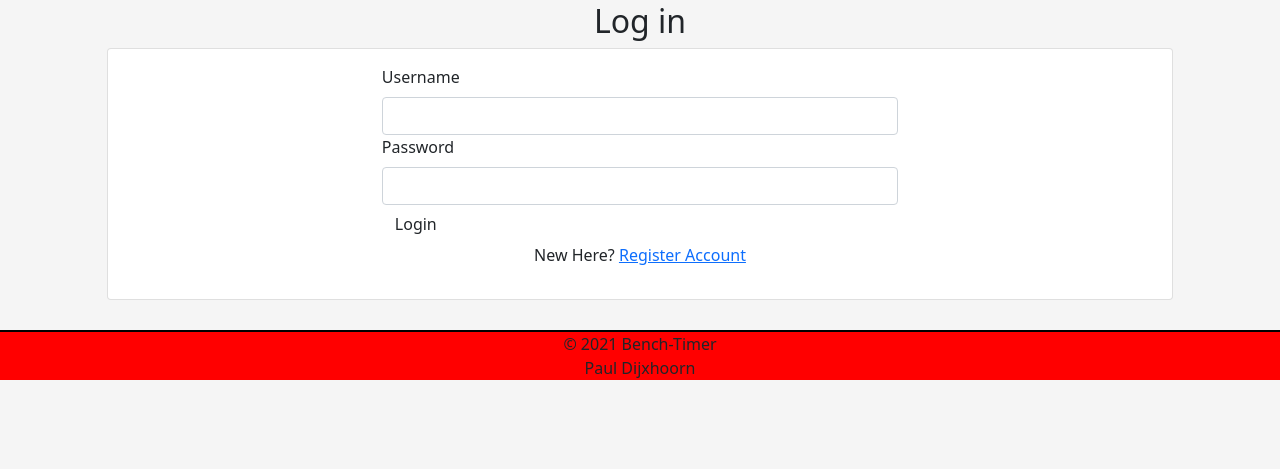
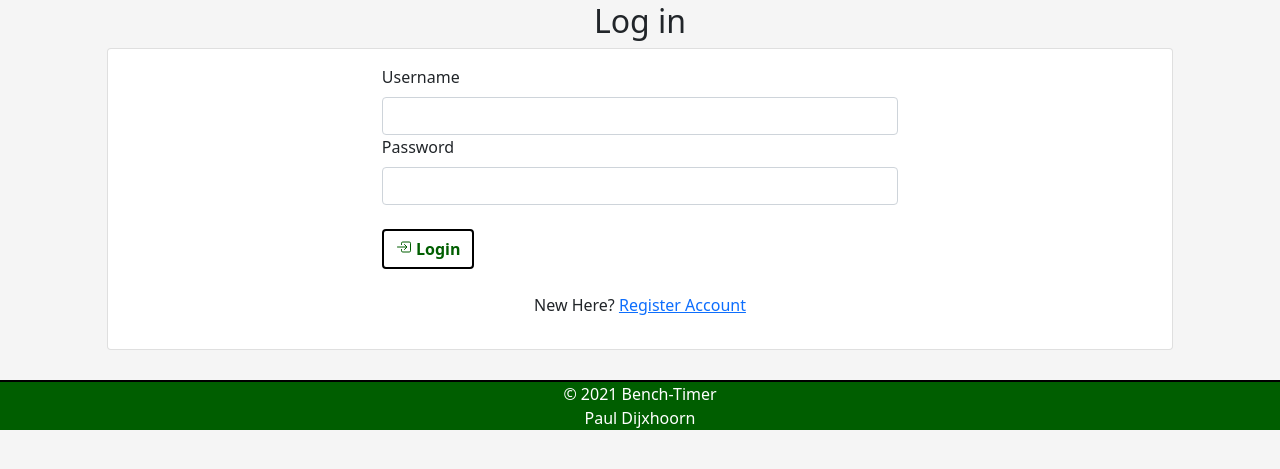
Before and after one commit to pjdijxhoorn/Bench-Timer, a Flask app: page /login in a window 1280 px wide. Shown: the part 158-627 px from the top of the page. Run offline with Flask 2, Linux system fonts and the light colour scheme; some libraries are stand-ins or nearby versions.

Commit message:
added login functionality

```diff
--- a/app.py
+++ b/app.py
@@ -67,8 +67,32 @@ def register():
 
 @app.route("/login", methods=["GET", "POST"])
 def login():
+    if request.method == "POST":
+        # check if username exists
+        existing_user = mongo.db.users.find_one(
+            {"username": request.form.get("username").lower()})
+
+        if existing_user:
+            # does password match user input
+            if check_password_hash(
+                    existing_user["password"], request.form.get("password")):
+                    session["user"] = request.form.get("username").lower()
+                    flash("Welcome, {}".format(
+                        request.form.get("username")))
+
+            else:
+                # invalid password match
+                flash("Incorrect Username and/or Password")
+                return redirect(url_for("login"))
+
+        else:
+            # username doesn't exist
+            flash("Incorrect Username and/or Password")
+            return redirect(url_for("login"))
 
     return render_template("login.html")
+
+
 
 
 if __name__ == "__main__":
--- a/static/css/style.css
+++ b/static/css/style.css
@@ -11,6 +11,9 @@ body {
     text-align: center;
 }
 
+.bold {
+    font-weight: bold;
+}
 
 /*----------Colours*/
 
@@ -26,16 +29,31 @@ body {
 }
 
 .item__active {
-    color: green;
+    color: rgb(0, 94, 0);
 }
 
+.btn {
+    border: #000 2px solid;
+    color: rgb(0, 94, 0);
+    background: white;
+}
+
+
+.btn:hover,
+.btn:active,
+.btn:focus {
+    background: rgb(0, 94, 0);
+    border: #000 2px solid;
+    color: white;
+}
 
 /*----------footer*/
 
 footer {
     height: 50px;
-    background-color: red;
+    background-color: rgb(0, 94, 0);
     border-top: 2px solid black;
+    color: white;
     width: 100%;
     bottom: 0px;
     margin-top: 60px;
--- a/templates/login.html
+++ b/templates/login.html
@@ -15,12 +15,16 @@
                     <!--Password-->
                     <div>
                         <label for="password" class="form-label">Password</label>
-                        <input type="password" name="password" class="form-control validate" id="password" minlength="5" maxlength="15" pattern="^[a-zA-Z0-9]{5,15}$" required>
+                        <input type="password" name="password" class="form-control validate" id="password" minlength="6" maxlength="15" pattern="^[a-zA-Z0-9]{6,15}$" required>
                     </div>
-                    <button type="submit" class="btn submit-btn">Login</button>
+                    <br>
+                    <button type="submit" class="btn submit-btn bold">
+                        <ion-icon name="enter-outline"></ion-icon> Login
+                    </button>
                 </div>
             </form>
 
+            <br>
             <!--Call to action registration link-->
             <div class="row g-0">
                 <div class="col-12">
```
Also changed, not shown: templates/home.html (+10 -4 lines), templates/register.html (+10 -6 lines).
